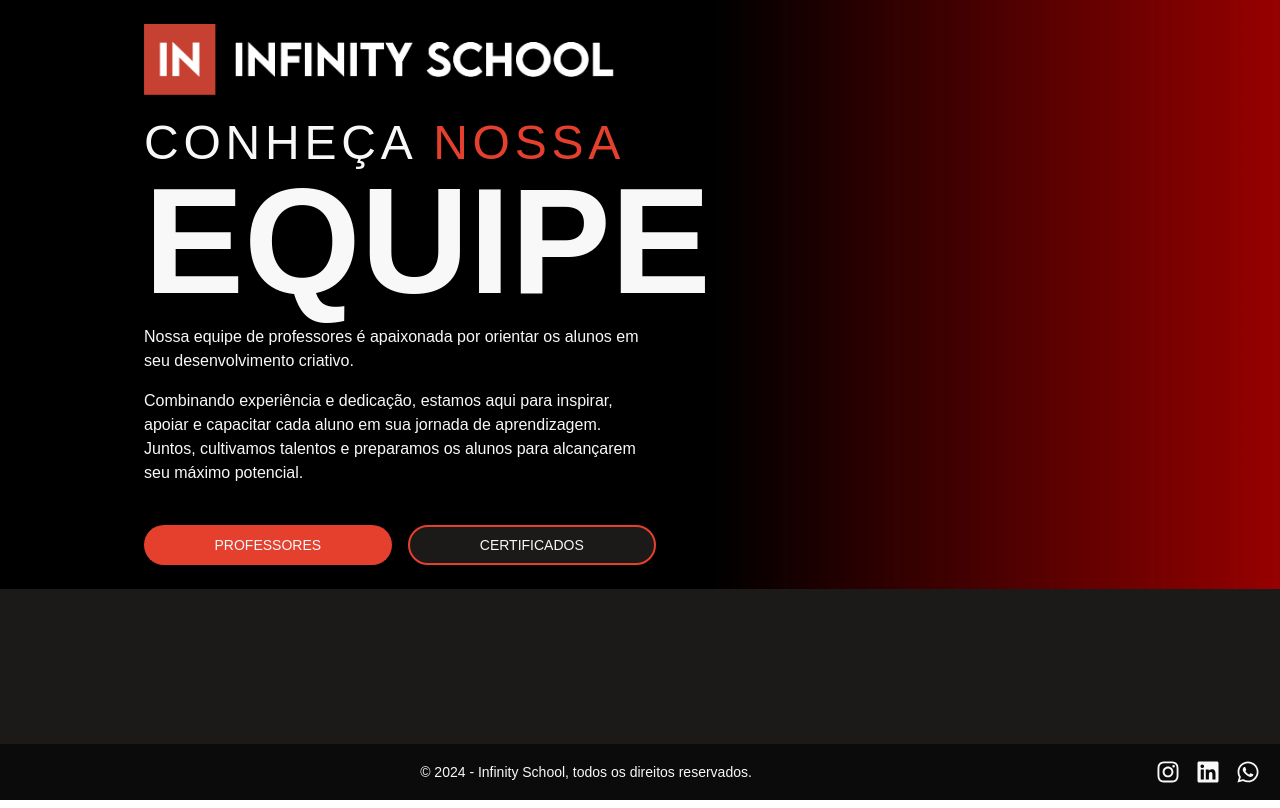
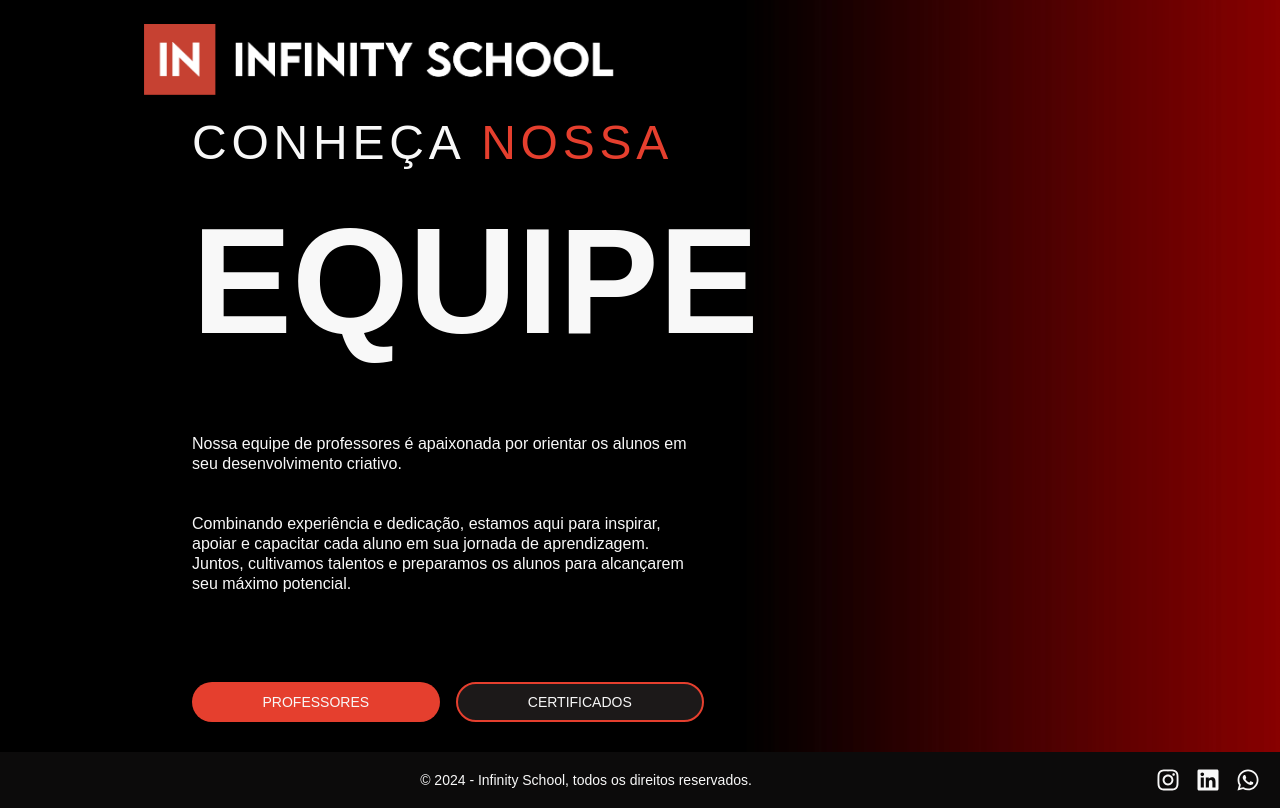
Before and after one commit to italogabl00/infinity-app, a React (Vite) app: page / in a window 1280 px wide. Built offline with nearby package versions, Linux system fonts and the light colour scheme.

Commit message:
Feat: ajusting in layouts

```diff
--- a/src/Pages/Home.jsx
+++ b/src/Pages/Home.jsx
@@ -5,12 +5,12 @@ function Home() {
   return (
     <>
       <div className="relative sm:bg-gradient-to-b from-inred via-20% via-[#e5402e78] to-70%">
-        <div className="bg-inblack text-white min-h-full bg-[url('../../public/imagens/fundo2.jpg')] bg-cover bg-no-repeat bg-opacity-10 flex flex-col items-start justify-start pl-4">
+        <div className="bg-inblack text-white min-h-full bg-[url('../../public/imagens/fundo2.jpg')] bg-cover bg-no-repeat bg-opacity-10 items-start justify-start pl-4 h-[94vh]">
           <div className="relative sm:flex sm:flex-col sm:justify-center sm:items-start sm:px-1 2xl:px-16 4xl:px-28 py-6">
             <Logo />
           </div>
 
-          <div className="sm:mt-0 mt-0 sm:ml-0 ml-32 max-w-lg sm:flex sm:flex-col sm:justify-start sm:items-start sm:max-w-4/5">
+          <div className="sm:mt-0  sm:ml-0 ml-44 max-w-lg sm:flex sm:flex-col sm:justify-start sm:items-start sm:max-w-4/5 flex flex-col gap-7 space-y-3">
             <h3 className="text-5xl tracking-widest sm:tracking-wide sm:text-4xl sml:text-3xl 4xl:mb-[-3vw] lg:mb-[-6vw]">
               CONHEÇA <span className="text-inred">NOSSA</span>
             </h3>
@@ -19,12 +19,12 @@ function Home() {
               EQUIPE
             </h1>
 
-            <p className="mt-4 font-sans sml:text-sm">
+            <p className="mt-4 font-sans sml:text-sm leading-tight">
               Nossa equipe de professores é apaixonada por orientar os alunos em
               seu desenvolvimento criativo.
             </p>
 
-            <p className="mt-4 sml:text-sm">
+            <p className="mt-4 sml:text-sm leading-tight">
               Combinando experiência e dedicação, estamos aqui para inspirar,
               apoiar e capacitar cada aluno em sua jornada de aprendizagem.
               Juntos, cultivamos talentos e preparamos os alunos para alcançarem
@@ -32,7 +32,7 @@ function Home() {
             </p>
 
             <div className="w-full">
-              <div className="mt-10 mb-6   flex flex-row justify-start gap-x-4">
+              <div className="mt-12   flex flex-row justify-start gap-x-4">
                 <Link
                   to="/professores"
                   className="w-3/5 h-10 bg-inred transition hover:bg-indred rounded-3xl flex justify-center items-center text-sm"
```
